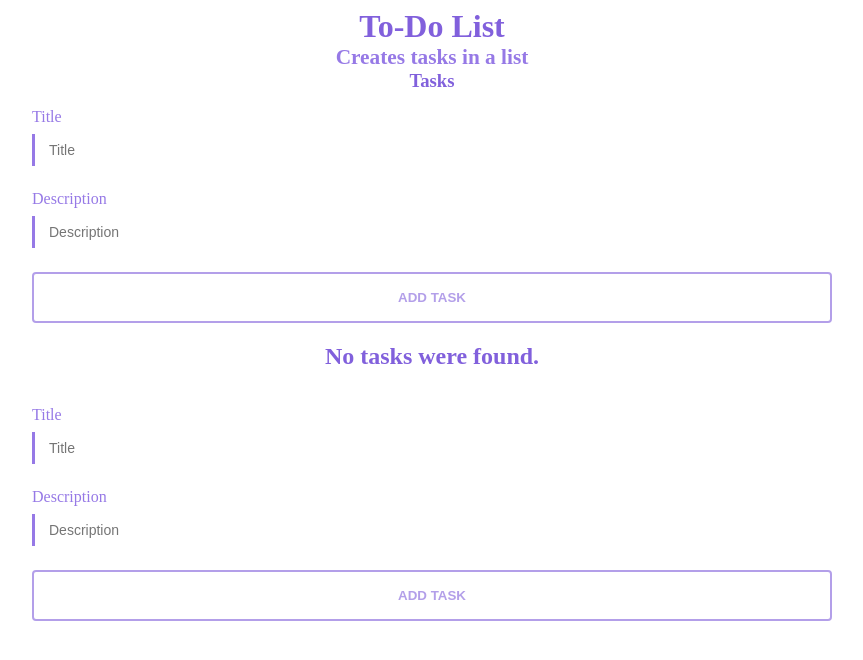
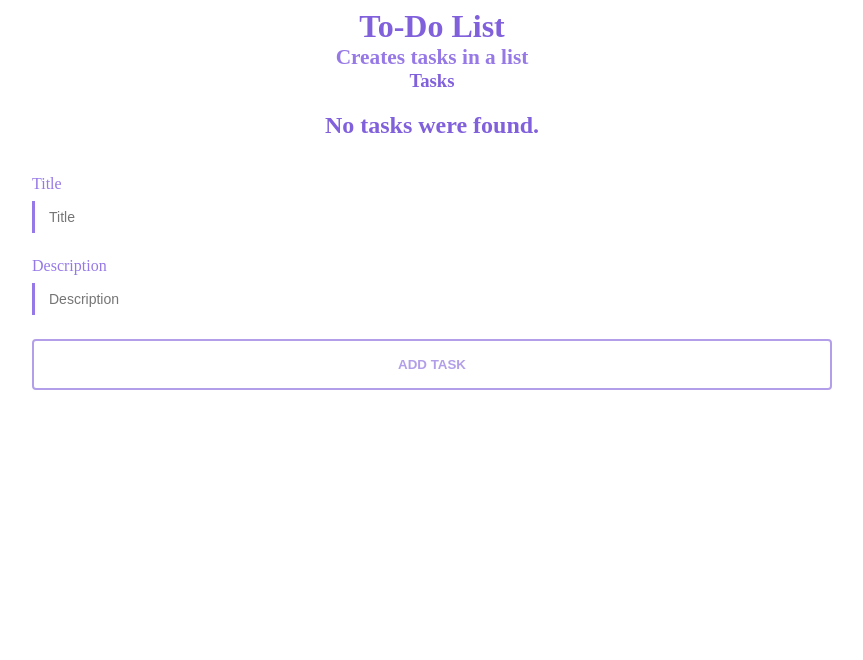
Before and after one commit to jofaval/react-todo-list, a React (Create React App) app: page / in a window 1280 px wide. Shown: the top 660 px of the page, without its empty margins (208-1071 px from the left). Built offline with nearby package versions, Linux system fonts and the light colour scheme.

Commit message:
Leave only one form in ToDoList

```diff
--- a/src/components/TodoList/TodoList.tsx
+++ b/src/components/TodoList/TodoList.tsx
@@ -19,8 +19,6 @@ const TodoList: React.FC = () => {
         <TodoProvider>
             <TasksTitle>Tasks</TasksTitle>
 
-            <AddTask />
-
             <Tasks />
 
             <AddTask />
```
